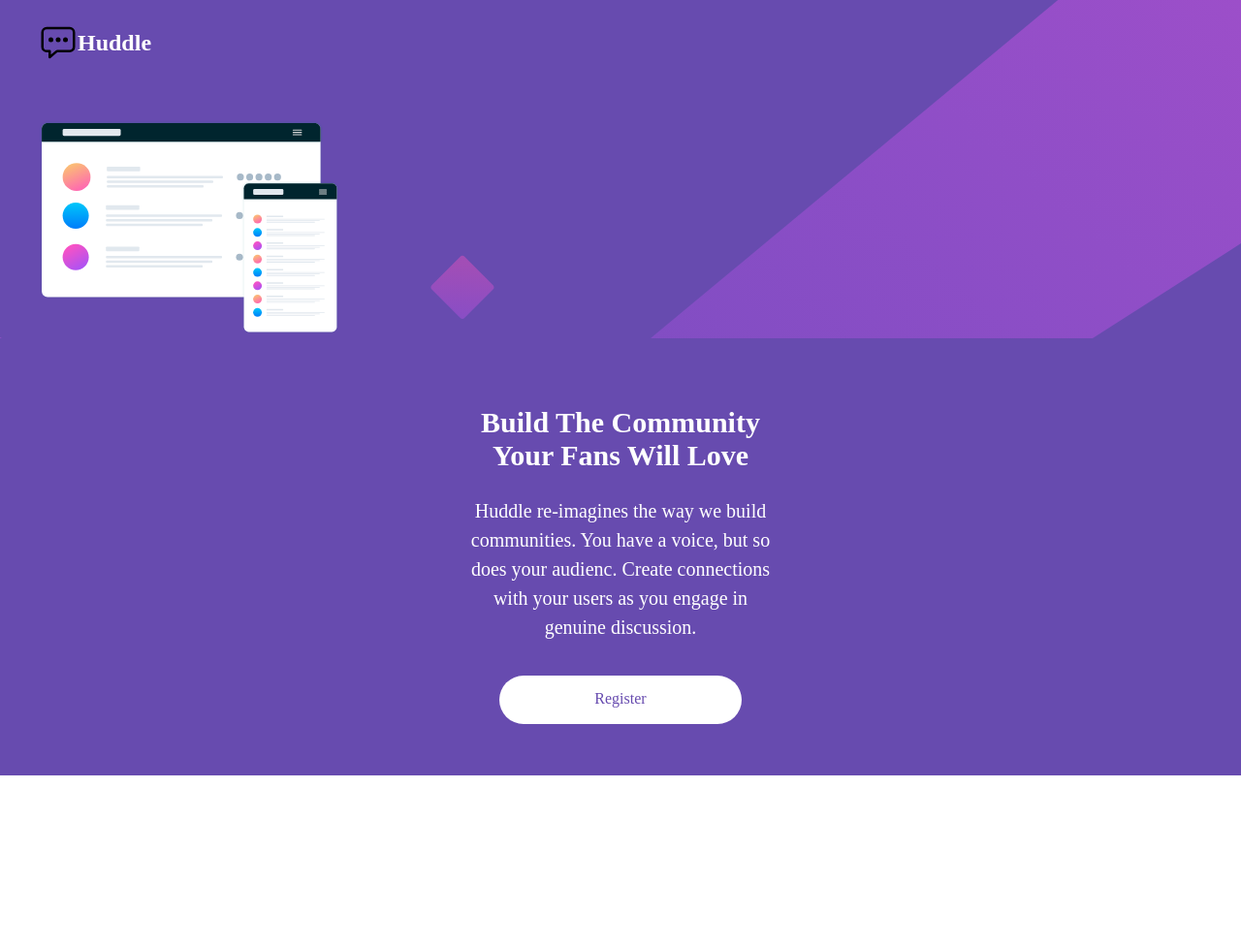
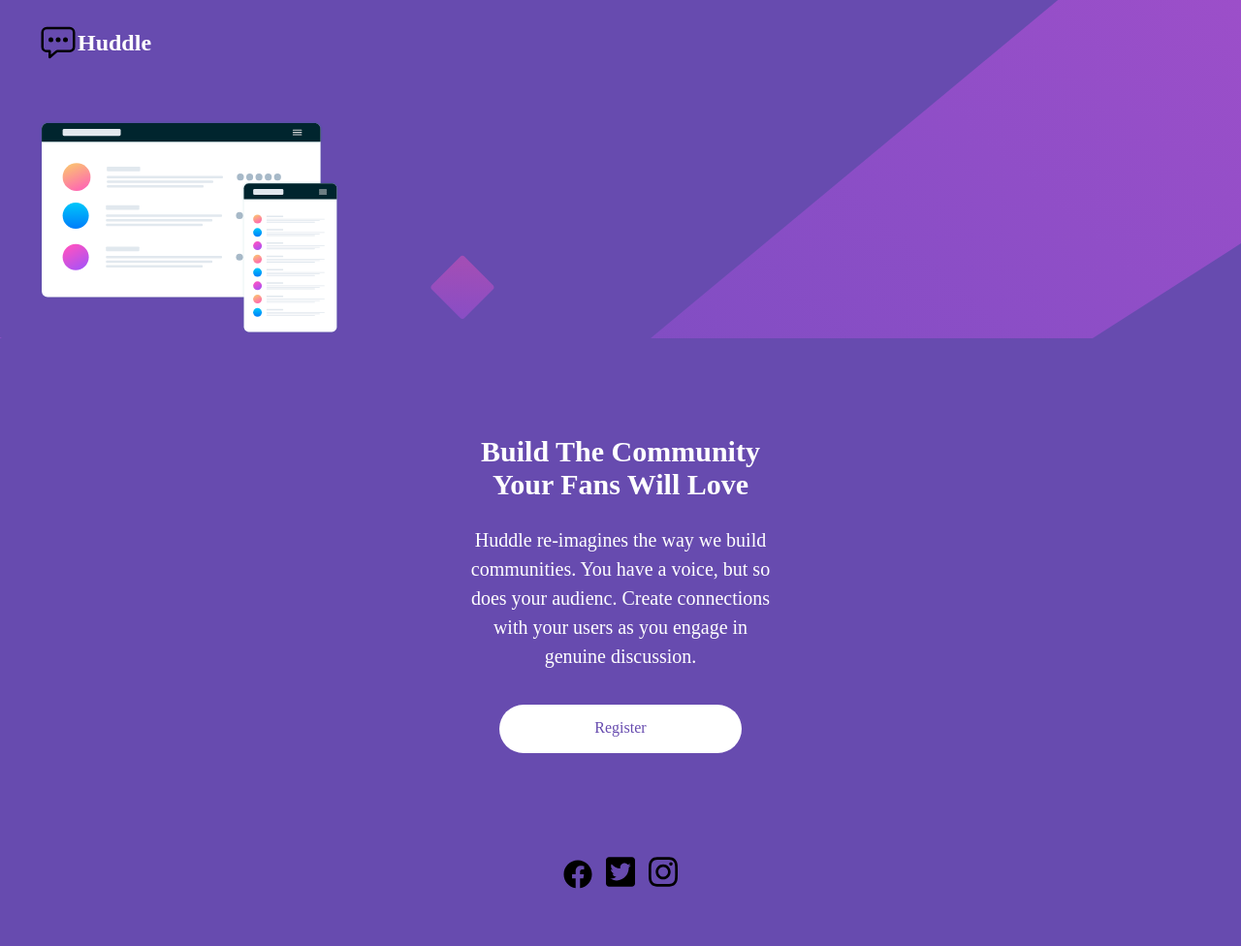
Before and after one commit to brendowe/projeto-landing-page, a plain HTML site: page index.html in a window 1280 px wide. Shown: the whole page at 97% size. Before the commit the page ends 800 px from the top, so only its background shows below. Drawn offline with Linux system fonts and the light colour scheme.

Commit message:
Melhorando

```diff
--- a/index.html
+++ b/index.html
@@ -22,7 +22,7 @@
       <img src="images/illustration-mockups.svg" alt="" id="screen">
     </div>
 
-    <section>
+    <section id="sec1">
 
       <h1>Build The Community Your Fans Will Love</h1>
 
@@ -30,6 +30,14 @@
 
       <a href="#">Register</a>
     </section>
+
+    <section id="icons">
+
+      <a href="#"><img src="images/facebook.svg" alt="" class="icon"></a>
+      <a href="#"><img src="images/square-twitter.svg" alt="" class="icon"></a>
+      <a href="#"><img src="images/instagram.svg" alt="" class="icon"></a>
+
+    </section>
   </main>
 </body>
 </html>
--- a/style.css
+++ b/style.css
@@ -7,8 +7,8 @@
 }
 
 :root {
-    --fonte1: hsl(257, 40%, 49%);
-    --fonte2: hsl(300, 69%, 71%);
+    --cor1: hsl(257, 40%, 49%);
+    --cor2: hsl(300, 69%, 71%);
 }
 
 html {
@@ -18,8 +18,8 @@ html {
 
 main {
     width: 100vw;
-    height: 100vh;
-    background-color: var(--fonte1);
+    height: 100%;
+    background-color: var(--cor1);
 }
 
 #icon1 {
@@ -47,7 +47,7 @@ h2 {
 }
 
 section {
-    padding-top: 70px;
+    padding-top: 100px;
 }
 
 p {
@@ -68,16 +68,27 @@ h1 {
     font-size: 30px;
 }
 
-a {
+#sec1 a {
     display: block;
     width: 250px;
     height: 50px;
     background-color: white;
-    color: var(--fonte1);
+    color: var(--cor1);
     border-radius: 30px;
     margin: auto;
     margin-top: 35px;
     padding-top: 15px;
     text-align: center;
     text-decoration: none;
+    /*margin-bottom: -20px;*/
 }
+
+#icons {
+    text-align: center;
+    padding-bottom: 50px;
+}
+
+.icon {
+    width: 40px;
+    padding: 5px;
+}
```
Also changed, not shown: images/facebook.svg (added), images/instagram.svg (added), images/square-twitter.svg (added).
